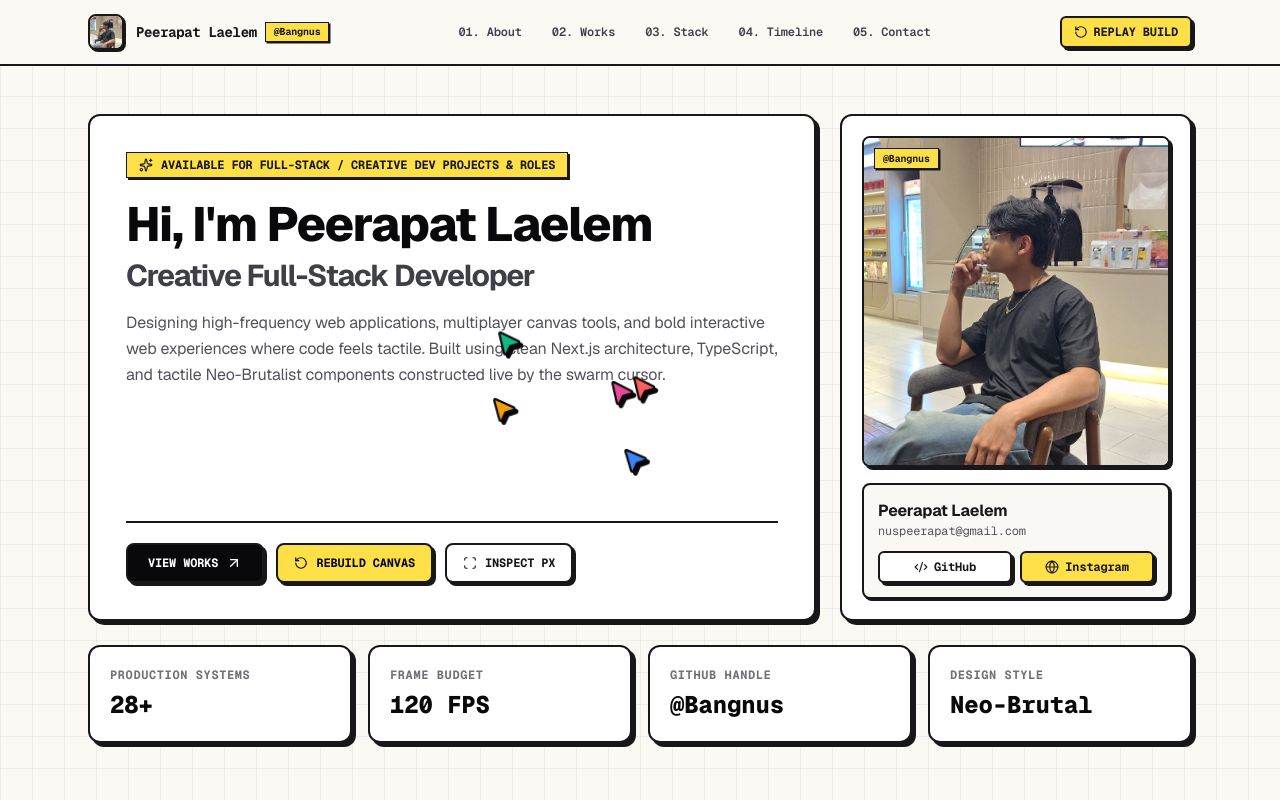
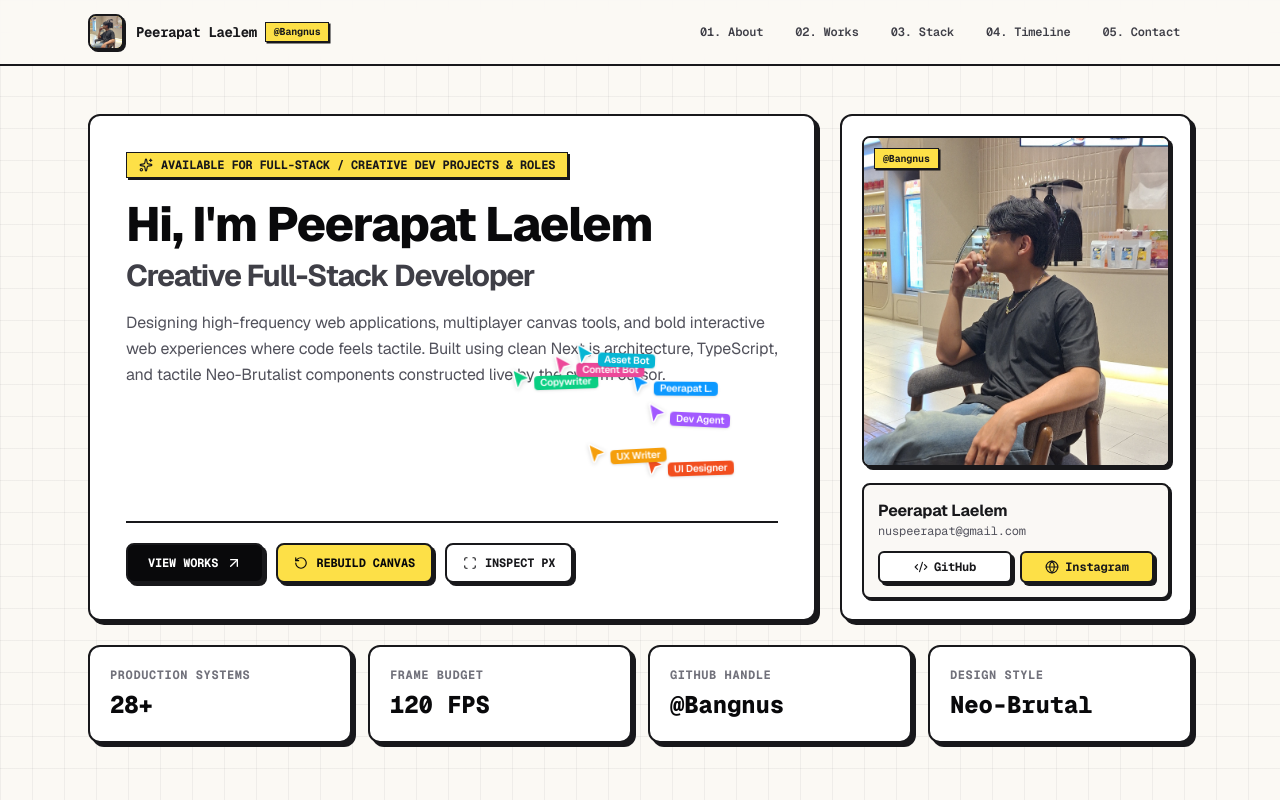
Before and after one commit to Bangnus/portfolio-NeoBrutalism, a Next.js app: page / in a window 1280 px wide. Shown: the top 800 px of the page. Built offline with nearby package versions, Linux system fonts and the light colour scheme.

Commit message:
feat: add swarm-based neo-brutalist portfolio studio components and homepage

```diff
--- a/src/components/sections/HeroSection.tsx
+++ b/src/components/sections/HeroSection.tsx
@@ -18,7 +18,7 @@ export function HeroSection() {
           label="HERO_PRIMARY_FRAME"
           accentColor="#FDE047"
           autoBuildOnMount={true}
-          delayMs={220}
+          delayMs={300}
           className="lg:col-span-8"
         >
           <div className="h-full rounded-xl bg-white brutal-card p-6 sm:p-9 flex flex-col justify-between">
@@ -84,7 +84,7 @@ export function HeroSection() {
           label="PORTRAIT_CARD"
           accentColor="#FDE047"
           autoBuildOnMount={true}
-          delayMs={380}
+          delayMs={750}
           className="lg:col-span-4"
         >
           <div className="h-full rounded-xl bg-white brutal-card p-5 flex flex-col justify-between gap-4">
@@ -139,7 +139,7 @@ export function HeroSection() {
             label={`STAT_0${idx + 1}`}
             accentColor="#FDE047"
             autoBuildOnMount={true}
-            delayMs={480 + idx * 80}
+            delayMs={1200 + idx * 280}
           >
             <div className="rounded-xl bg-white brutal-card p-4 sm:p-5 flex flex-col justify-between">
               <span className="font-mono text-xs font-bold text-zinc-500 uppercase tracking-wider">
--- a/src/components/sections/StudioHeader.tsx
+++ b/src/components/sections/StudioHeader.tsx
@@ -1,14 +1,11 @@
 "use client";
 
 import React from "react";
-import { RotateCcw } from "lucide-react";
 import { PORTFOLIO_DATA } from "@/data/portfolio";
-import { useSwarm } from "../swarm/SwarmContext";
 import { SwarmBuildBlock } from "../swarm/SwarmBuildBlock";
 
 export function StudioHeader() {
   const { profile } = PORTFOLIO_DATA;
-  const { rebuildAll } = useSwarm();
 
   return (
     <header className="sticky top-0 z-30" data-interactive="true">
@@ -39,47 +36,38 @@ export function StudioHeader() {
               </div>
             </div>
 
-            <nav className="hidden md:flex items-center gap-1.5 font-mono text-xs font-semibold text-zinc-700">
+            <nav className="flex items-center gap-1 sm:gap-2 font-mono text-xs font-semibold text-zinc-700">
               <a
                 href="#hero"
-                className="px-3 py-1.5 rounded-md hover:text-zinc-950 hover:bg-zinc-200/70 transition-colors"
+                className="px-2.5 sm:px-3 py-1.5 rounded-md hover:text-zinc-950 hover:bg-zinc-200/70 transition-colors"
               >
                 01. About
               </a>
               <a
                 href="#projects"
-                className="px-3 py-1.5 rounded-md hover:text-zinc-950 hover:bg-zinc-200/70 transition-colors"
+                className="px-2.5 sm:px-3 py-1.5 rounded-md hover:text-zinc-950 hover:bg-zinc-200/70 transition-colors"
               >
                 02. Works
               </a>
               <a
                 href="#stack"
-                className="px-3 py-1.5 rounded-md hover:text-zinc-950 hover:bg-zinc-200/70 transition-colors"
+                className="hidden sm:inline-block px-2.5 sm:px-3 py-1.5 rounded-md hover:text-zinc-950 hover:bg-zinc-200/70 transition-colors"
               >
                 03. Stack
               </a>
               <a
                 href="#experience"
-                className="px-3 py-1.5 rounded-md hover:text-zinc-950 hover:bg-zinc-200/70 transition-colors"
+                className="hidden md:inline-block px-2.5 sm:px-3 py-1.5 rounded-md hover:text-zinc-950 hover:bg-zinc-200/70 transition-colors"
               >
                 04. Timeline
               </a>
               <a
                 href="#contact"
-                className="px-3 py-1.5 rounded-md hover:text-zinc-950 hover:bg-zinc-200/70 transition-colors"
+                className="px-2.5 sm:px-3 py-1.5 rounded-md hover:text-zinc-950 hover:bg-zinc-200/70 transition-colors"
               >
                 05. Contact
               </a>
             </nav>
-
-            <button
-              type="button"
-              onClick={rebuildAll}
-              className="brutal-btn inline-flex items-center gap-1.5 px-3 py-1.5 rounded-md bg-[#FDE047] text-zinc-900 font-mono text-xs font-bold uppercase cursor-pointer"
-            >
-              <RotateCcw className="w-3.5 h-3.5" />
-              <span>Replay Build</span>
-            </button>
           </div>
         </div>
       </SwarmBuildBlock>
--- /dev/null
+++ b/src/components/swarm/FigmaViewportRulers.tsx
@@ -0,0 +1,92 @@
+"use client";
+
+import React, { useEffect, useState } from "react";
+import { useSwarm } from "./SwarmContext";
+
+export function FigmaViewportRulers() {
+  const { activeBuildingCount, inspectMode, mouseRef, agentsRef } = useSwarm();
+  const [vw, setVw] = useState(1280);
+  const [vh, setVh] = useState(800);
+
+  useEffect(() => {
+    const handleResize = () => {
+      setVw(window.innerWidth);
+      setVh(window.innerHeight);
+    };
+    handleResize();
+    window.addEventListener("resize", handleResize);
+    return () => window.removeEventListener("resize", handleResize);
+  }, []);
+
+  const isVisible = activeBuildingCount > 0 || inspectMode;
+
+  // Active guide position from primary building agent or mouse
+  const primaryAgent = agentsRef.current.find((a) => a.state === "building") || agentsRef.current[0];
+  const guideX = primaryAgent ? Math.round(primaryAgent.x) : Math.round(mouseRef.current.x);
+  const guideY = primaryAgent ? Math.round(primaryAgent.y) : Math.round(mouseRef.current.y);
+
+  // Generate tick marks across screen width and height
+  const hTicks: number[] = [];
+  for (let x = 0; x < vw; x += 50) hTicks.push(x);
+
+  const vTicks: number[] = [];
+  for (let y = 0; y < vh; y += 50) vTicks.push(y);
+
+  return (
+    <div
+      className={`fixed inset-0 pointer-events-none z-40 transition-opacity duration-300 ${
+        isVisible ? "opacity-100" : "opacity-0"
+      }`}
+      aria-hidden="true"
+    >
+      {/* 1. Top Edge Horizontal Ruler Bar */}
+      <div className="absolute top-0 left-0 right-0 h-4 bg-[#F5F5F5] border-b border-zinc-400 text-[8px] font-mono text-zinc-600 shadow-xs overflow-hidden select-none">
+        {hTicks.map((x) => (
+          <div key={x} className="absolute bottom-0 flex flex-col items-center" style={{ left: `${x}px` }}>
+            {x % 100 === 0 && <span className="leading-none text-[7px] mb-0.5">{x}</span>}
+            <span className={`w-[1px] bg-zinc-500 ${x % 100 === 0 ? "h-2 bg-zinc-800" : "h-1"}`} />
+          </div>
+        ))}
+        {/* Active Blue Position Marker on Top Ruler */}
+        <div
+          className="absolute top-0 bottom-0 w-[1.5px] bg-[#0D99FF] transition-all duration-75"
+          style={{ left: `${guideX}px` }}
+        />
+      </div>
+
+      {/* 2. Left Edge Vertical Ruler Bar */}
+      <div className="absolute top-0 left-0 bottom-0 w-4 bg-[#F5F5F5] border-r border-zinc-400 text-[8px] font-mono text-zinc-600 shadow-xs overflow-hidden select-none">
+        {vTicks.map((y) => (
+          <div key={y} className="absolute right-0 flex items-center" style={{ top: `${y}px` }}>
+            {y % 100 === 0 && <span className="leading-none text-[7px] mr-0.5">{y}</span>}
+            <span className={`h-[1px] bg-zinc-500 ${y % 100 === 0 ? "w-2 bg-zinc-800" : "w-1"}`} />
+          </div>
+        ))}
+        {/* Active Blue Position Marker on Left Ruler */}
+        <div
+          className="absolute left-0 right-0 h-[1.5px] bg-[#0D99FF] transition-all duration-75"
+          style={{ top: `${guideY}px` }}
+        />
+      </div>
+
+      {/* Top-Left Corner Origin Square */}
+      <div className="absolute top-0 left-0 w-4 h-4 bg-[#E5E5E5] border-r border-b border-zinc-400 z-10 flex items-center justify-center font-mono text-[7px] text-zinc-600">
+        px
+      </div>
+
+      {/* 3. Screen-wide Snapping Blue Guide Lines */}
+      {isVisible && (
+        <>
+          <div
+            className="absolute top-4 bottom-0 w-[1px] bg-[#0D99FF]/40 border-r border-dashed border-[#0D99FF] transition-all duration-75"
+            style={{ left: `${guideX}px` }}
+          />
+          <div
+            className="absolute left-4 right-0 h-[1px] bg-[#0D99FF]/40 border-b border-dashed border-[#0D99FF] transition-all duration-75"
+            style={{ top: `${guideY}px` }}
+          />
+        </>
+      )}
+    </div>
+  );
+}
--- a/src/components/swarm/SwarmContext.tsx
+++ b/src/components/swarm/SwarmContext.tsx
@@ -10,7 +10,7 @@ export * from "./swarmTypes";
 const SwarmContext = createContext<SwarmContextValue | null>(null);
 
 export function SwarmProvider({ children }: { children: React.ReactNode }) {
-  const [agentCount, setAgentCountState] = useState<number>(5);
+  const [agentCount, setAgentCountState] = useState<number>(7);
   const [inspectMode, setInspectMode] = useState<boolean>(false);
   const [threeEnabled, setThreeEnabled] = useState<boolean>(false);
   const [buildGeneration, setBuildGeneration] = useState<number>(1);
@@ -48,7 +48,7 @@ export function SwarmProvider({ children }: { children: React.ReactNode }) {
           targetBlockId: null,
           targetElement: null,
           actionText: "",
-          cornerIndex: i % 5,
+          cornerIndex: i % 7,
         });
       }
     }
@@ -145,7 +145,7 @@ export function SwarmProvider({ children }: { children: React.ReactNode }) {
 
     setBuildGeneration((g) => g + 1);
     syncCounts();
-    visibleIds.forEach((id, idx) => setTimeout(() => triggerBlockBuild(id, true), 90 + idx * 140));
+    visibleIds.forEach((id, idx) => setTimeout(() => triggerBlockBuild(id, true), 90 + idx * 450));
   }, [syncCounts, triggerBlockBuild]);
 
   const instantBuildAll = useCallback(() => {
--- a/src/components/swarm/SwarmCursorOverlay.tsx
+++ b/src/components/swarm/SwarmCursorOverlay.tsx
@@ -89,41 +89,38 @@ export function SwarmCursorOverlay() {
       className="fixed inset-0 pointer-events-none z-50 overflow-hidden"
       aria-hidden="true"
     >
-      {/* Construction Vector Lines when building blocks */}
+      {/* Figma Alignment Guide Vectors */}
       <svg className="absolute inset-0 w-full h-full">
-        {Array.from({ length: agentCount }).map((_, idx) => {
-          const color = activeAgents[idx]?.config.color || "#FF5E5B";
-          return (
+        {Array.from({ length: agentCount }).map((_, idx) => (
           <line
             key={`laser-${idx}`}
             ref={(el) => {
               laserLinesRef.current[idx] = el;
             }}
-              stroke="#09090b"
-              strokeWidth="1.75"
-              strokeDasharray="5 4"
-              style={{ opacity: 0, transition: "opacity 150ms ease" }}
+            stroke="#0D99FF"
+            strokeWidth="1.25"
+            strokeDasharray="3 3"
+            style={{ opacity: 0, transition: "opacity 120ms ease" }}
           />
-          );
-        })}
+        ))}
       </svg>
 
-      {/* Neo-Brutalist Click Summon Ripples */}
+      {/* Figma Click Ripple */}
       {ripples.map((r) => (
         <div
           key={r.id}
-          className="absolute -translate-x-1/2 -translate-y-1/2 rounded-full border-[3px] border-zinc-950 bg-[#FDE047]/40 animate-ping"
+          className="absolute -translate-x-1/2 -translate-y-1/2 rounded-full border-2 border-[#0D99FF] bg-[#0D99FF]/20 animate-ping"
           style={{
             left: r.x,
             top: r.y,
-            width: 56,
-            height: 56,
-            animationDuration: "800ms",
+            width: 48,
+            height: 48,
+            animationDuration: "750ms",
           }}
         />
       ))}
 
-      {/* Clean Pointer-Only Swarm Cursors (No text labels blocking content) */}
+      {/* Authentic Figma Multiplayer Cursors */}
       {Array.from({ length: agentCount }).map((_, idx) => {
         const agent = activeAgents[idx];
         const cfg = agent?.config;
@@ -135,27 +132,34 @@ export function SwarmCursorOverlay() {
             ref={(el) => {
               cursorNodesRef.current[idx] = el;
             }}
-            className="absolute top-0 left-0 will-change-transform select-none"
+            className="absolute top-0 left-0 will-change-transform select-none flex items-start"
             style={{ transform: "translate3d(-200px, -200px, 0)" }}
           >
+            {/* Figma Sharp Arrow */}
             <svg
-              width="24"
-              height="26"
-              viewBox="0 0 24 26"
+              width="18"
+              height="20"
+              viewBox="0 0 18 20"
               fill="none"
               xmlns="http://www.w3.org/2000/svg"
-              style={{
-                filter: "drop-shadow(3px 3px 0px #09090b)",
-              }}
+              className="drop-shadow-sm shrink-0"
             >
               <path
-                d="M2.5 2.1L20.4 10.6C21.5 11.1 21.4 12.7 20.2 13.1L12.1 15.6L8.4 23.3C7.9 24.4 6.3 24.1 6.1 22.9L1.2 3.6C1.0 2.5 1.7 1.7 2.5 2.1Z"
+                d="M1.5 1.2L15.6 8.5C16.4 8.9 16.3 10.1 15.5 10.4L9.4 12.3L6.4 18.5C6.0 19.3 4.8 19.1 4.6 18.2L1.0 2.2C0.8 1.4 1.3 0.8 1.5 1.2Z"
                 fill={cfg.color}
-                stroke="#09090b"
-                strokeWidth="2.2"
+                stroke="#FFFFFF"
+                strokeWidth="1.5"
                 strokeLinejoin="round"
               />
             </svg>
+
+            {/* Figma Multiplayer Name Pill */}
+            <div
+              className="ml-1 px-1.5 py-0.5 rounded-sm text-[10px] font-sans font-semibold text-white shadow-sm whitespace-nowrap leading-none mt-2"
+              style={{ backgroundColor: cfg.color }}
+            >
+              {cfg.name}
+            </div>
           </div>
         );
       })}
--- a/src/data/agents.ts
+++ b/src/data/agents.ts
@@ -2,99 +2,59 @@ import { AgentConfig } from "./types";
 
 export const SWARM_AGENTS: AgentConfig[] = [
   {
-    id: "agent-arch",
-    name: "Arch_Bot.01",
-    role: "UI Architect",
-    color: "#FF5E5B",
-    badgeBg: "#FFE3E2",
-    specialty: "Drawing layout wireframes & bounding boxes",
+    id: "agent-peerapat",
+    name: "Peerapat L.",
+    role: "Lead Architect",
+    color: "#0D99FF",
+    badgeBg: "rgba(13, 153, 255, 0.15)",
+    specialty: "Drawing frames & viewport bounds",
   },
   {
-    id: "agent-shader",
-    name: "Shader_GL",
-    role: "WebGL Artist",
-    color: "#3B82F6",
-    badgeBg: "#DBEAFE",
-    specialty: "Compiling Three.js shaders & 3D meshes",
+    id: "agent-ui",
+    name: "UI Designer",
+    role: "Auto Layout",
+    color: "#F24E1E",
+    badgeBg: "rgba(242, 78, 30, 0.15)",
+    specialty: "Adjusting resize handles & paddings",
   },
   {
-    id: "agent-motion",
-    name: "GSAP_Core",
-    role: "Motion Engine",
-    color: "#10B981",
-    badgeBg: "#D1FAE5",
-    specialty: "Orchestrating spring timelines & easing",
+    id: "agent-copy",
+    name: "Copywriter",
+    role: "Headline Copy",
+    color: "#0ACF83",
+    badgeBg: "rgba(10, 207, 131, 0.15)",
+    specialty: "Drafting headlines & title carets",
   },
   {
-    id: "agent-type",
-    name: "Type_Synth",
-    role: "Copy & Tokens",
+    id: "agent-ux-write",
+    name: "UX Writer",
+    role: "Body & Bios",
     color: "#F59E0B",
-    badgeBg: "#FEF3C7",
-    specialty: "Streaming typography & design tokens",
+    badgeBg: "rgba(245, 158, 11, 0.15)",
+    specialty: "Typing paragraphs & descriptions",
   },
   {
-    id: "agent-sys",
-    name: "Sys_Kernel",
-    role: "Full-Stack Ops",
+    id: "agent-content",
+    name: "Content Bot",
+    role: "Tokens & Badges",
     color: "#EC4899",
-    badgeBg: "#FCE7F3",
-    specialty: "Hydrating data nodes & edge APIs",
+    badgeBg: "rgba(236, 72, 153, 0.15)",
+    specialty: "Writing metric labels & tags",
   },
   {
-    id: "agent-qa",
-    name: "Grid_Snap",
-    role: "Precision QA",
-    color: "#8B5CF6",
-    badgeBg: "#EDE9FE",
-    specialty: "Measuring pixel dimensions & alignment",
+    id: "agent-dev",
+    name: "Dev Agent",
+    role: "Code Connect",
+    color: "#A259FF",
+    badgeBg: "rgba(162, 89, 255, 0.15)",
+    specialty: "Measuring alignment & CSS box models",
   },
   {
-    id: "agent-fx",
-    name: "Lux_Ray",
-    role: "Brutal Ink",
+    id: "agent-asset",
+    name: "Asset Bot",
+    role: "Fill & Swatches",
     color: "#06B6D4",
-    badgeBg: "#CFFAFE",
-    specialty: "Applying neo-brutal offset shadows",
-  },
-  {
-    id: "agent-vec",
-    name: "Bezier_X",
-    role: "Vector Crafter",
-    color: "#F43F5E",
-    badgeBg: "#FFE4E6",
-    specialty: "Snapping SVG paths & spline anchors",
-  },
-  {
-    id: "agent-mesh",
-    name: "Voxel_9",
-    role: "3D Topology",
-    color: "#84CC16",
-    badgeBg: "#ECFCCB",
-    specialty: "Subdividing icosahedron vertices",
-  },
-  {
-    id: "agent-state",
-    name: "Flux_Node",
-    role: "State Sync",
-    color: "#EAB308",
-    badgeBg: "#FEF9C3",
-    specialty: "Synchronizing reactive cursor swarm",
-  },
-  {
-    id: "agent-perf",
-    name: "Turbo_120Hz",
-    role: "Frame Optimizer",
-    color: "#14B8A6",
-    badgeBg: "#CCFBF1",
-    specialty: "Keeping GPU composite layers at 120Hz",
-  },
-  {
-    id: "agent-sec",
-    name: "Zero_Trust",
-    role: "Edge Guard",
-    color: "#6366F1",
-    badgeBg: "#E0E7FF",
-    specialty: "Verifying cryptographic build hashes",
+    badgeBg: "rgba(6, 182, 212, 0.15)",
+    specialty: "Dropping images & color swatches",
   },
 ];
```
Also changed, not shown: src/app/page.tsx (+6 -2 lines), src/components/swarm/SelectionBoxOverlay.tsx (+54 -47 lines), src/components/swarm/subItemBuilder.ts (+44 -71 lines), src/components/swarm/swarmBuildRunner.ts (+6 -10 lines), src/components/swarm/swarmCursorPhysics.ts (+11 -4 lines). Lines whose indentation alone changed are shown as unchanged.
